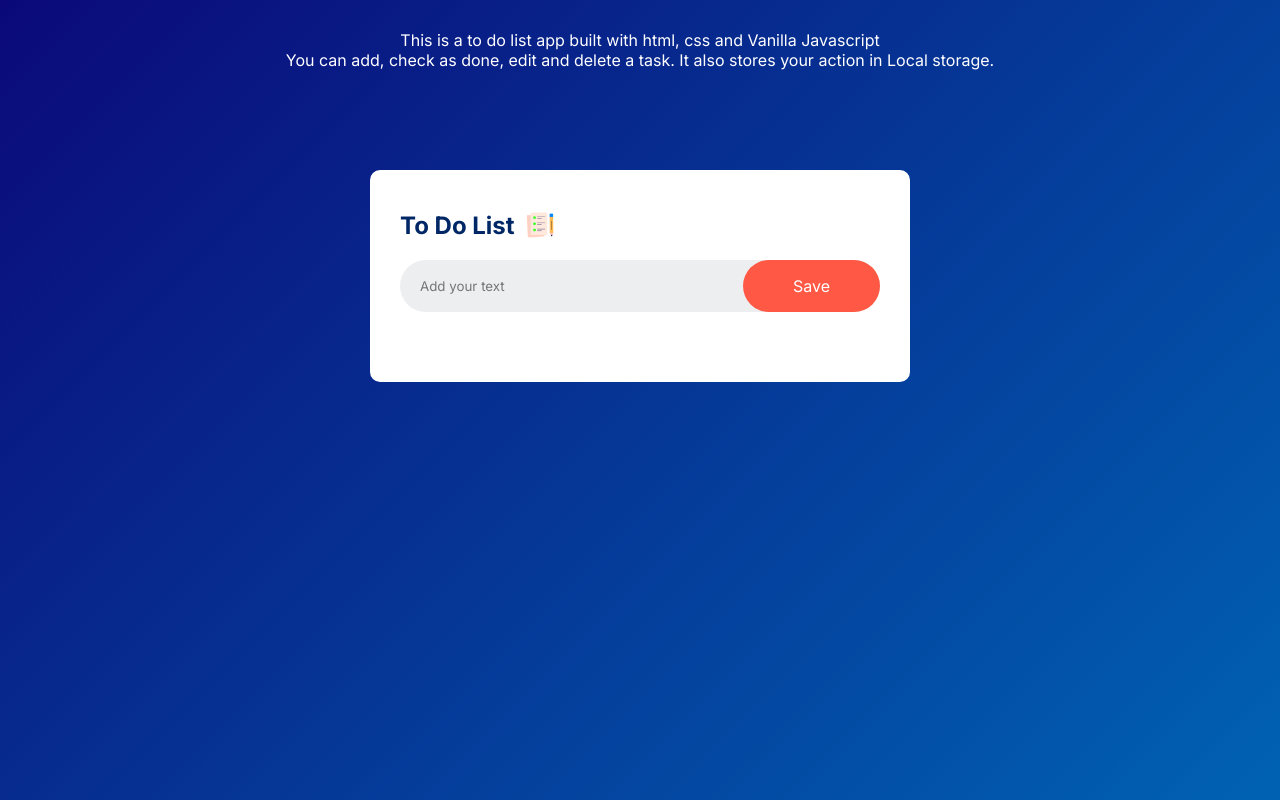
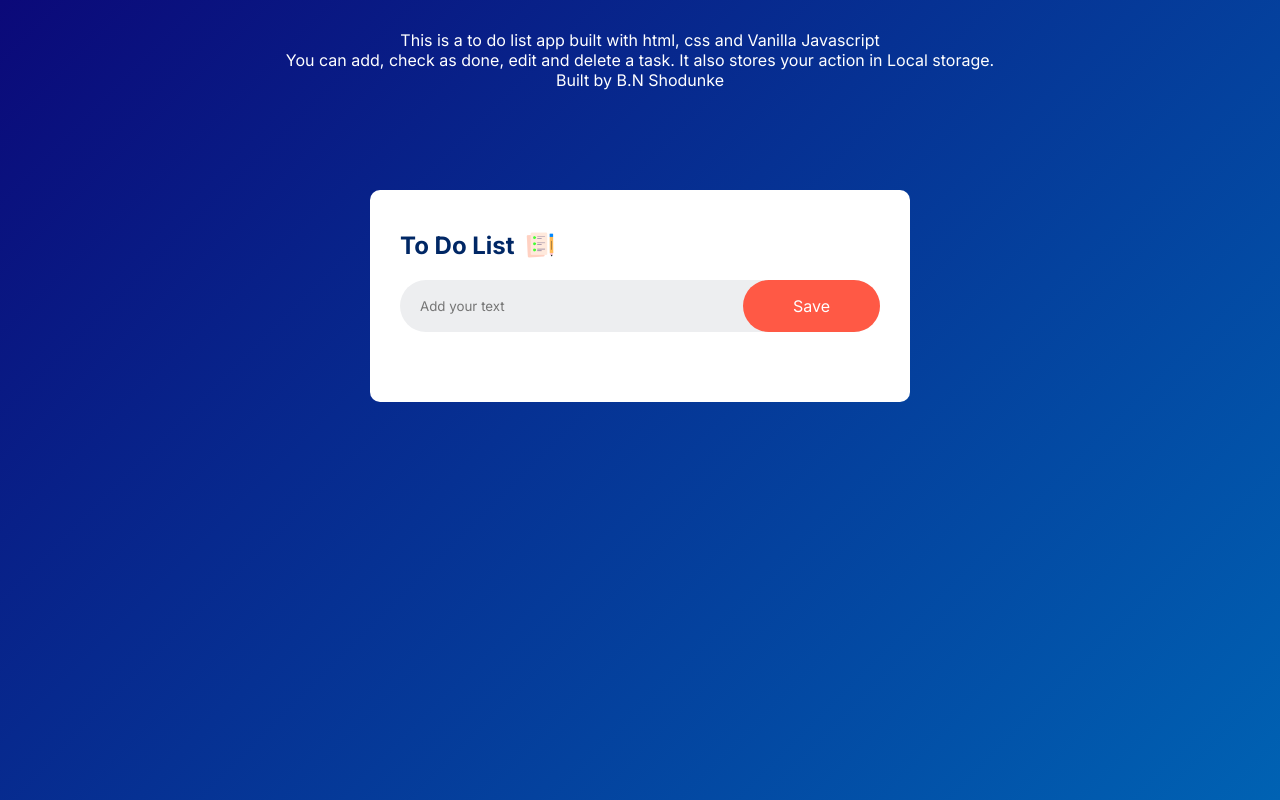
Before and after one commit to Babszzz/SS1-To-do-List, a plain HTML site: page index.html in a window 1280 px wide. Drawn offline with Linux system fonts and the light colour scheme.

Commit message:
Added my name for the fun of it

```diff
--- a/index.html
+++ b/index.html
@@ -13,6 +13,8 @@
         <br />
         You can add, check as done, edit and delete a task. It also stores your
         action in Local storage.
+        <br />
+        Built by B.N Shodunke
       </p>
 
       <div class="todo-app">
```
